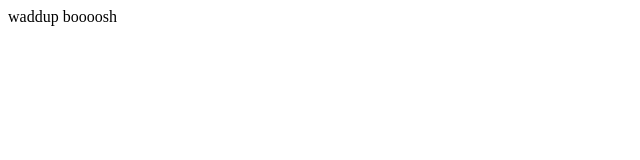
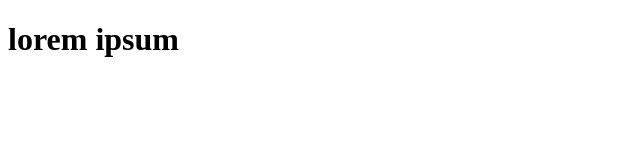
Before and after one commit to nmlapre/nmlapre.github.io, a plain HTML site: page index.html in a window 1280 px wide. Shown: the whole page, without its empty margins (0-640 px from the left). Drawn offline with Linux system fonts and the light colour scheme.

Commit message:
Update index.html

```diff
--- a/index.html
+++ b/index.html
@@ -2,12 +2,12 @@
 <html>
   <head>
     <title>
-      Welcome to Nathan LaPre's Swag MANSION
+      Nathan LaPre
     </title>
   </head>
   <body>
-    <div>
-      waddup boooosh
-    </div>
+    <h1>
+      lorem ipsum
+    </h1>
   </body>
 </html>
```
